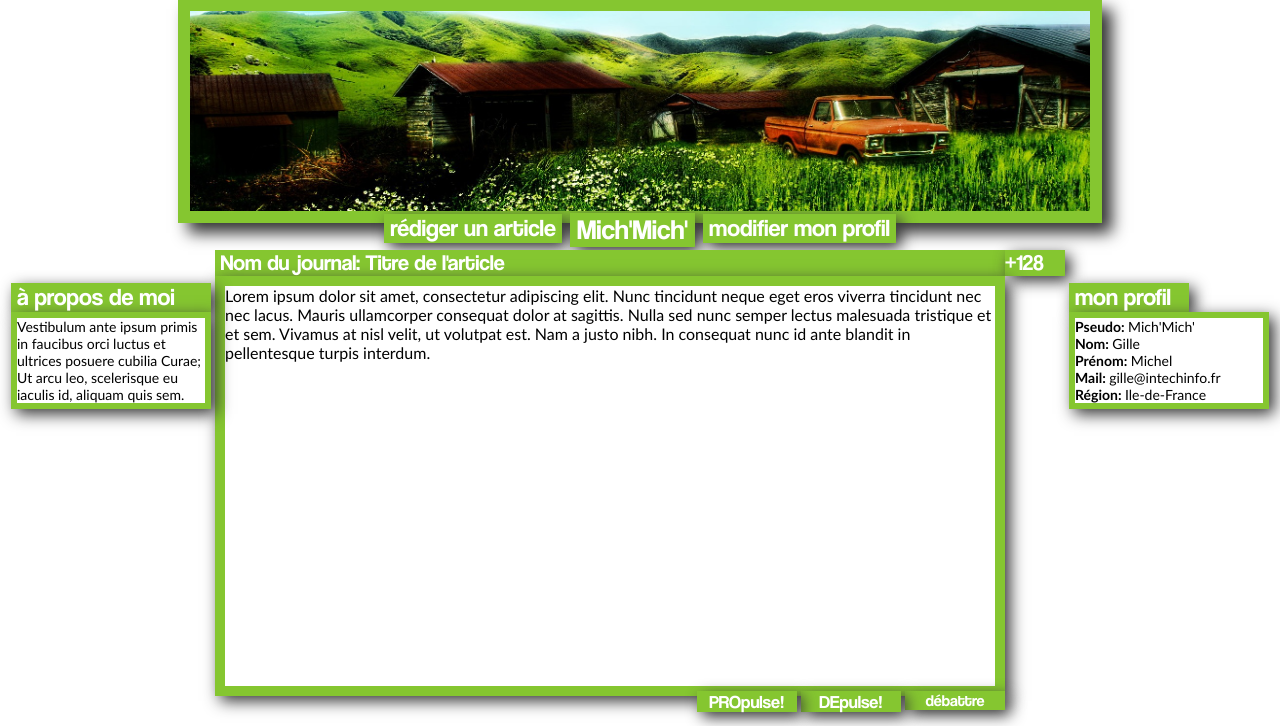
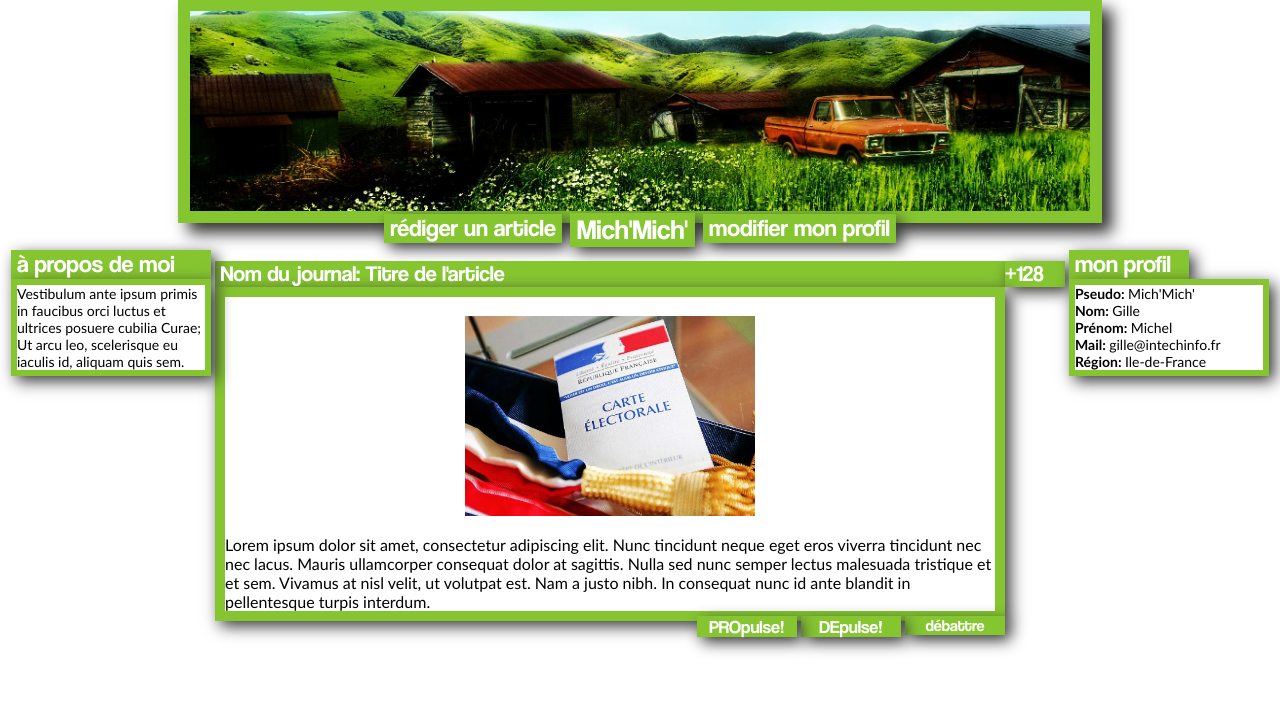
Before and after one commit to aretis/pulseNEWS, a PHP site: page /index.php?page=profile in a window 1280 px wide. Shown: the part 104-830 px from the top of the page. After the commit the page ends 757 px from the top, so only its background shows below. Run offline with PHP 8.4, Linux system fonts and the light colour scheme.

Commit message:
Amélioration CSS + Test image dans article
Signed-off-by: Michel Gille <gille@intechinfo.fr>

```diff
--- a/Developpement/design/style.css
+++ b/Developpement/design/style.css
@@ -293,6 +293,13 @@ a
 	border-style:solid;
 	background-color: white;
 	font-size: 16px;
-	height: 400px;
 	box-shadow: 5px 5px 15px #333333;
+	vertical-align: top;
 }
+.article_content img
+{
+	display: block;
+	margin: auto;
+	height: 200px;
+
+}
--- a/Developpement/vues/profile.php
+++ b/Developpement/vues/profile.php
@@ -54,6 +54,7 @@
 <tr style='background-color: #85c630;'>
 	<td>
 		<div class='article_content'>
+		<br><img src='design/img/exemple_article.jpg'/><br>
 			Lorem ipsum dolor sit amet, consectetur adipiscing elit. Nunc tincidunt neque eget eros viverra tincidunt nec nec lacus. Mauris ullamcorper consequat dolor at sagittis. Nulla sed nunc semper lectus malesuada tristique et et sem. Vivamus at nisl velit, ut volutpat est. Nam a justo nibh. In consequat nunc id ante blandit in pellentesque turpis interdum.
 		</div>
 	</td>
```
Also changed, not shown: Developpement/design/img/exemple_article.jpg (added).
